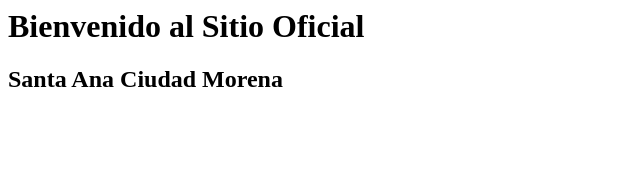
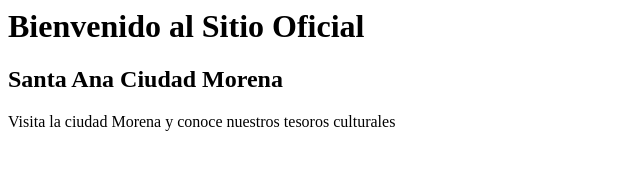
Before and after one commit to Ppe503/desarrollo2021, a plain HTML site: page index.html in a window 1280 px wide. Shown: the whole page, without its empty margins (0-640 px from the left). Drawn offline with Linux system fonts and the light colour scheme.

Commit message:
Se modifico contenido de index.html

```diff
--- a/index.html
+++ b/index.html
@@ -5,5 +5,6 @@
 <body>
 	<h1>Bienvenido al Sitio Oficial</h1>
 	<h2>Santa Ana Ciudad Morena</h2>
+	<p>Visita la ciudad Morena y conoce nuestros tesoros culturales</p>
 </body>
 </html>
```
